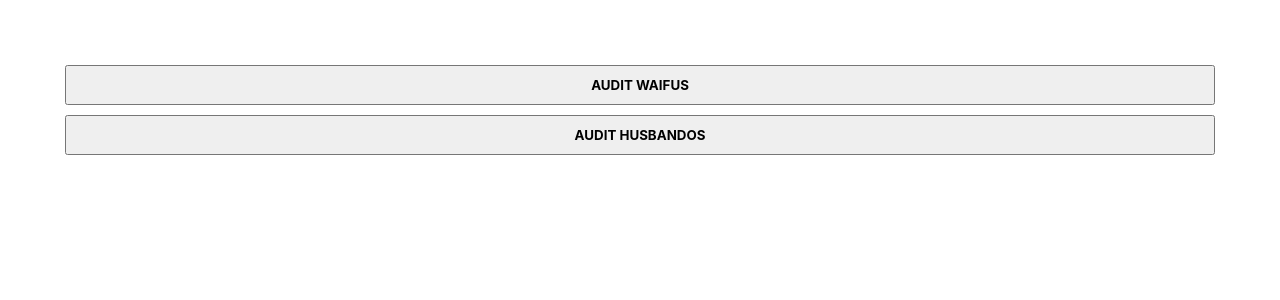
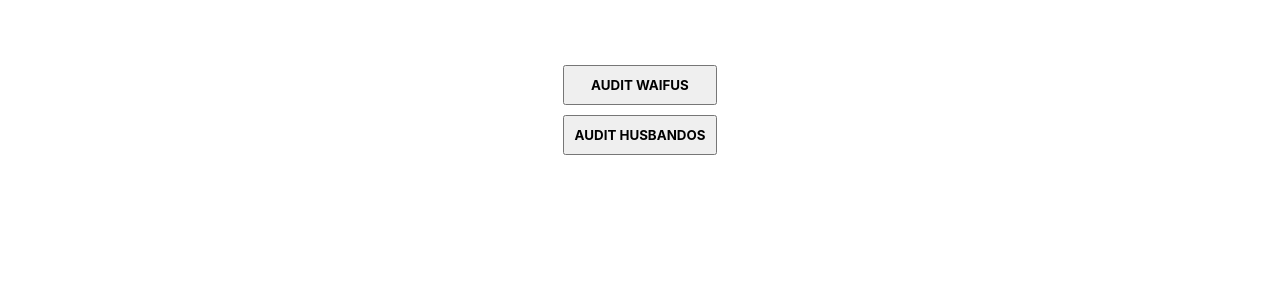
Before and after one commit to chickentuna/waifu-husbando, a React (Create React App) app in the folder client/: page /audit in a window 1280 px wide. Shown: the top 300 px of the page. Built offline with nearby package versions, Linux system fonts and the light colour scheme; no server answers; a web font is replaced by a local one.

Commit message:
fixed audit

```diff
--- a/client/package.json
+++ b/client/package.json
@@ -2,7 +2,7 @@
   "name": "waifu-husbando-client",
   "version": "0.1.0",
   "scripts": {
-    "start": "react-scripts start",
+    "start": "PORT=3001 react-scripts start",
     "build": "react-scripts build",
     "test": "react-scripts test",
     "eject": "react-scripts eject"
--- a/client/src/react/Audit.scss
+++ b/client/src/react/Audit.scss
@@ -63,3 +63,9 @@
 .sex-select {
   padding: 60px;
 }
+
+.audit-content-parent {
+  display: flex;
+  justify-content: center;
+
+}
--- a/client/src/react/AuditSexSelect.tsx
+++ b/client/src/react/AuditSexSelect.tsx
@@ -14,7 +14,7 @@ import './Audit.scss'
 export function AuditSelect () {
   const match = useRouteMatch()
   return (
-
+    <div className='audit-content-parent'>
       <div className='sex-select'>
         <Switch>
           <Route path={`${match.path}/boy`}>
@@ -38,5 +38,6 @@ export function AuditSelect () {
           </Route>
         </Switch>
       </div>
+    </div>
   )
 }
```
Also changed, not shown: 1 other file (tests, documents, lock files or other folders). Lines whose indentation alone changed are shown as unchanged.
